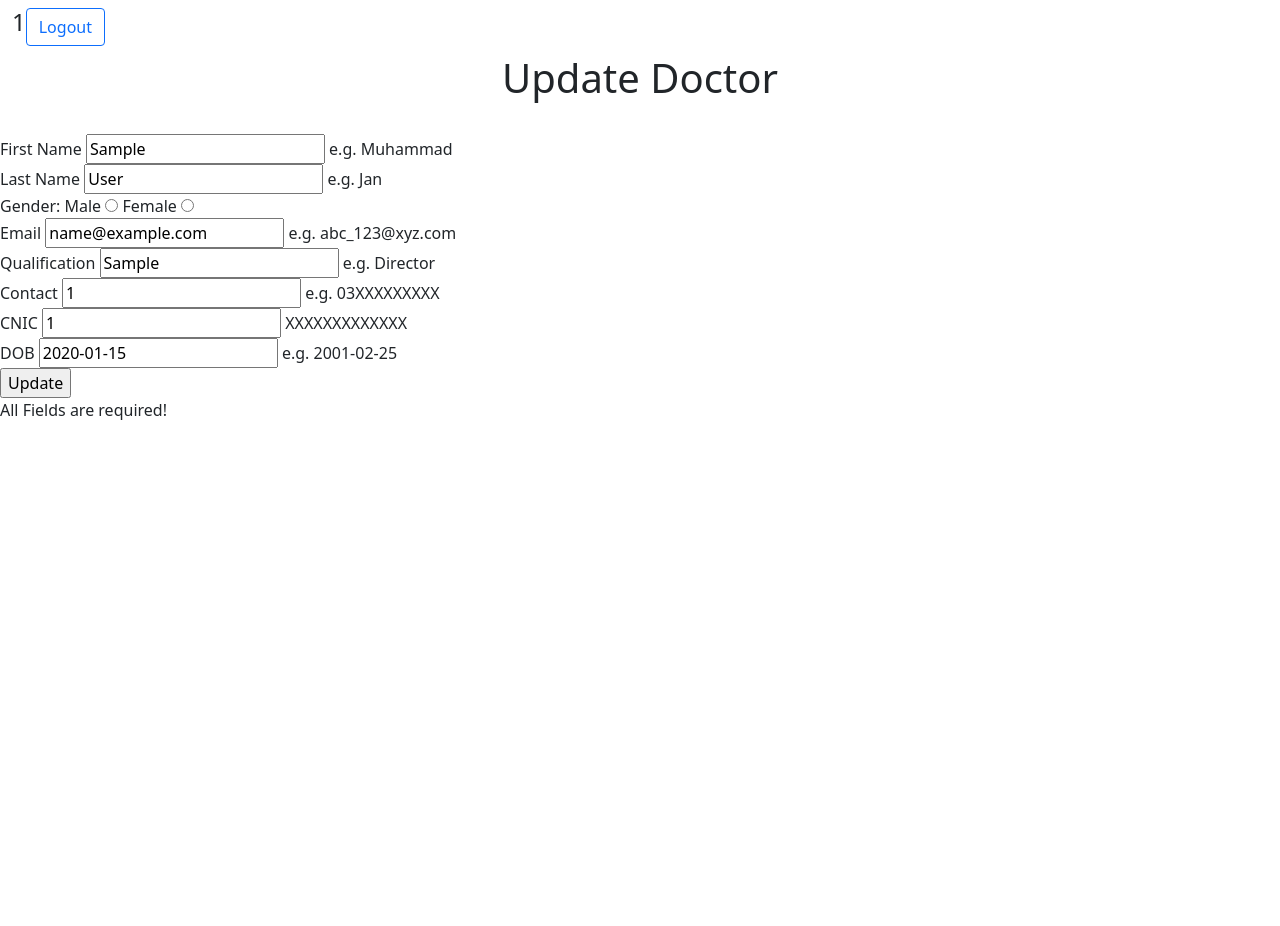
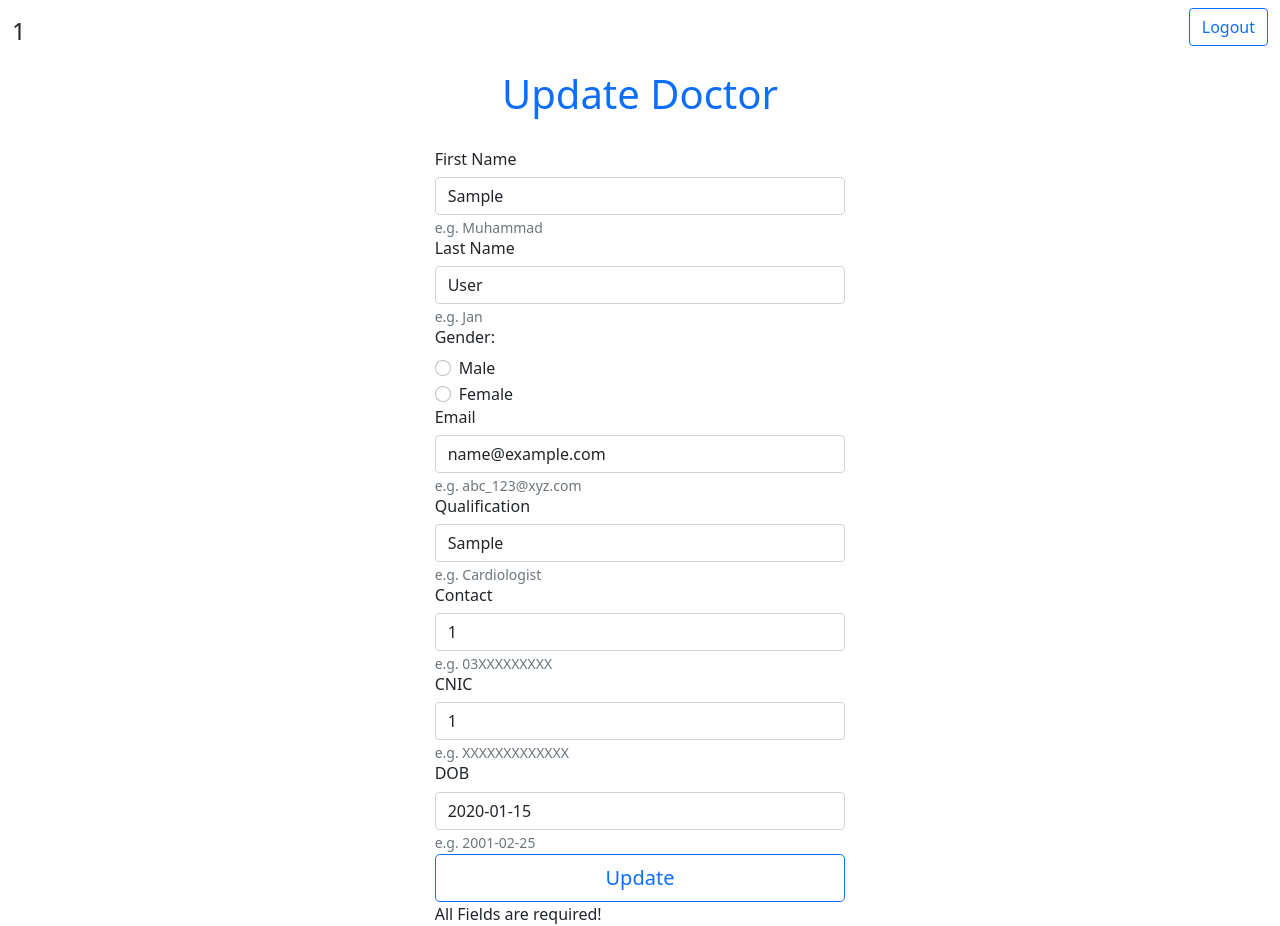
Before and after one commit to m0hammadjaan/Health-Metrics, a PHP site: page /testpro/update_doctor.php?id=1 in a window 1280 px wide. Before the commit the page ends 420 px from the top, so only its background shows below. Run offline with PHP 8.4, Linux system fonts and the light colour scheme; the visitor is signed in with stand-in values (Sample User, id 1); tables that the repository leaves empty hold one stand-in row (values such as "Sample post"); data that the repository does not hold is empty.

Commit message:
Finally Done! Alhamdulillah

```diff
--- a/header.php
+++ b/header.php
@@ -90,18 +90,14 @@ error_reporting(0);
 else{?>
   <nav class="navbar navbar-expand-lg navbar-light ">
   <div class="container-fluid">
-    <div class="to be done">
-  <div class="d-flex">
-      <ul class="navbar-nav me-auto mb-2 mb-lg-0">
-        <li class="nav-item">
-          <h4><?php echo $_SESSION['username'] ?></h4>
-        </li>
-        <li class="nav-item">
+  <h4><?php echo $_SESSION['username'] ?></h4>
+        <ul class="navbar-header">
+
           <a href="logout.php">
           <input class="btn btn-outline-primary" type="button" value="Logout">
         </a>
 
-        </li>
+
     </ul>
       </div>
       </div>
--- a/read_employee.php
+++ b/read_employee.php
@@ -58,7 +58,7 @@ error_reporting(0); ?>
     <?php }
     else
     {
-        echo '<h1>No Record found :(</h1>';
+        echo '<h1 class="text-center text-danger">No Record found :(</h1>';
     }
     mysqli_close($conn);
     ?>
--- a/update_doctor.php
+++ b/update_doctor.php
@@ -10,9 +10,10 @@ error_reporting(0); ?>
     <title>Document</title>
 </head>
 <body>
-    <center>
-        <h1>Update Doctor</h1>
-    </center>
+<div class="row">
+        <div class="col-md-4"></div>
+<div class="col-md-4">
+<h1 class="text-center text-primary ">Update Doctor</h1>
     <?php
     $doid=$_GET['id'];
     $sql_select="select * from doctor where DOCID={$doid}";
@@ -22,15 +23,25 @@ error_reporting(0); ?>
     ?>
 <form action="" method="post">
         <input type="hidden" name="do_id" value="<?php echo $data['DOCID'] ?>"/><br>
-        First Name <input type="text" name="fname" value="<?php echo $data['DOC_FNAME'] ?>" /> e.g. Muhammad <br>
-        Last Name <input type="text" name="lname" value="<?php echo $data['DOC_LNAME'] ?>"/> e.g. Jan <br>
-        Gender:   Male <input type="radio" name="gender" <?php if($data['GENDER'] == "Male"){echo "checked"; $egender="Male";}?> value="Male" /> Female <input type="radio" name="gender" <?php if($data['GENDER'] == "Female"){echo "checked"; $egender="Female";}?> value="Female" /> <br>
-        Email <input type="email" name="email" value="<?php echo $data['DOC_EMAIL'] ?>"/> e.g. abc_123@xyz.com <br>
-        Qualification <input type="text" name="specialization" value="<?php echo $data['SPECIALIZATION'] ?>" /> e.g. Director <br>
-        Contact <input type="number" name="contact" value="<?php echo $data['DOC_CONTACT'] ?>" /> e.g. 03XXXXXXXXX <br>
-        CNIC <input type="number" name="cnic" value="<?php echo $data['DOC_CNIC'] ?>" /> XXXXXXXXXXXXX <br>
-        DOB <input type=text placeholder="YYYY-MM-DD" name="dob" value="<?php echo $data['DOB'] ?>"/> e.g. 2001-02-25 <br>
-        <input type="submit" name="submit" value="Update"/>
+        <div class="form-group">  <h6 class="font-weight-bold">First Name </h6> <input class="form-control" type="text" name="fname" value="<?php echo $data['DOC_FNAME'] ?>"/> <small class="form-text text-muted"> e.g. Muhammad </small></div>
+        <div class="form-group">  <h6 class="font-weight-bold">Last Name </h6> <input class="form-control" type="text" name="lname" value="<?php echo $data['DOC_LNAME'] ?>" /> <small class="form-text text-muted"> e.g. Jan </small></div>
+        <div class="form-group">  <h6 class="font-weight-bold">Gender: </h6>
+        <div class="form-check"><label class="form-check-label" for=""> Male</label>
+        <input class="form-check-input" type="radio" name="gender" value="Male" <?php if($data['GENDER'] == "Male"){echo "checked"; $egender="Male";}?> value="Male"/></div>
+        <div class="form-check"><label class="form-check-label" for=""> Female </label>
+        <input class="form-check-input" type="radio" name="gender" value="Female" <?php if($data['GENDER'] == "Female"){echo "checked"; $egender="Female";}?> value="Female"/></div>
+        </div>
+        <div class="form-group">  <h6 class="font-weight-bold">Email </h6> <input class="form-control" type="email" name="email" value="<?php echo $data['DOC_EMAIL'] ?>"/> <small class="form-text text-muted"> e.g. abc_123@xyz.com </small></div>
+        <div class="form-group">  <h6 class="font-weight-bold">Qualification </h6> <input class="form-control" type="text" name="specialization" value="<?php echo $data['SPECIALIZATION'] ?>"/><small class="form-text text-muted"> e.g. Cardiologist </small> </div>
+        <div class="form-group">  <h6 class="font-weight-bold">Contact </h6> <input class="form-control" type="number" name="contact" value="<?php echo $data['DOC_CONTACT'] ?>" /> <small class="form-text text-muted"> e.g. 03XXXXXXXXX </small> </div>
+        <div class="form-group">  <h6 class="font-weight-bold">CNIC </h6> <input class="form-control" type="number" name="cnic" value="<?php echo $data['DOC_CNIC'] ?>" /> <small class="form-text text-muted"> e.g. XXXXXXXXXXXXX </small> </div>
+        <div class="form-group">  <h6 class="font-weight-bold">DOB </h6><input class="form-control" type=text placeholder="YYYY-MM-DD" name="dob" value="<?php echo $data['DOB'] ?>"/> <small class="form-text text-muted"> e.g. 2001-02-25 </small></div>
+        <div class="row">
+            <div class="col-md-12">
+        <input class="w-100 btn btn-outline-primary btn-block btn-lg" type="submit" name="submit" value="Update"/>
+        </div>
+        </div>
+
     </form>
     <?php }
     }
--- a/update_employee.php
+++ b/update_employee.php
@@ -36,7 +36,7 @@ error_reporting(0); ?>
         <div class="form-group">  <h6 class="font-weight-bold">Email </h6><input class="form-control" type="email" name="email" value="<?php echo $data['EMP_EMAIL'] ?>"/> <small class="form-text text-muted"> e.g. abc_123@xyz.com </small></div>
         <div class="form-group">  <h6 class="font-weight-bold">Designation </h6><input class="form-control" type="text" name="designation" value="<?php echo $data['DESIGNATION'] ?>" /> <small class="form-text text-muted"> e.g. Director </small></div>
         <div class="form-group">  <h6 class="font-weight-bold">Contact </h6><input class="form-control" type="number" name="contact" value="<?php echo $data['EMP_CONTACT'] ?>" /> <small class="form-text text-muted"> e.g. 03xxxxxxxxx </small> </div>
-        <div class="form-group">  <h6 class="font-weight-bold">CNIC </h6> <input class="form-control" type="number" name="cnic" value="<?php echo $data['EMP_CNIC'] ?>" /> XXXXXXXXXXXXX </div>
+        <div class="form-group">  <h6 class="font-weight-bold">CNIC </h6> <input class="form-control" type="number" name="cnic" value="<?php echo $data['EMP_CNIC'] ?>" /><small class="form-text text-muted"> e.g. XXXXXXXXXXXXX </small></div>
         <div class="form-group">  <h6 class="font-weight-bold">DOB </h6><input class="form-control" type=text placeholder="YYYY-MM-DD" name="dob" value="<?php echo $data['DOB'] ?>"/> <small class="form-text text-muted"> e.g. 2001-02-25 </small></div>
         <div class="row">
             <div class="col-md-12">
```
Also changed, not shown: create_employee.php (+14 -10 lines), update_dependents.php (+21 -11 lines).
